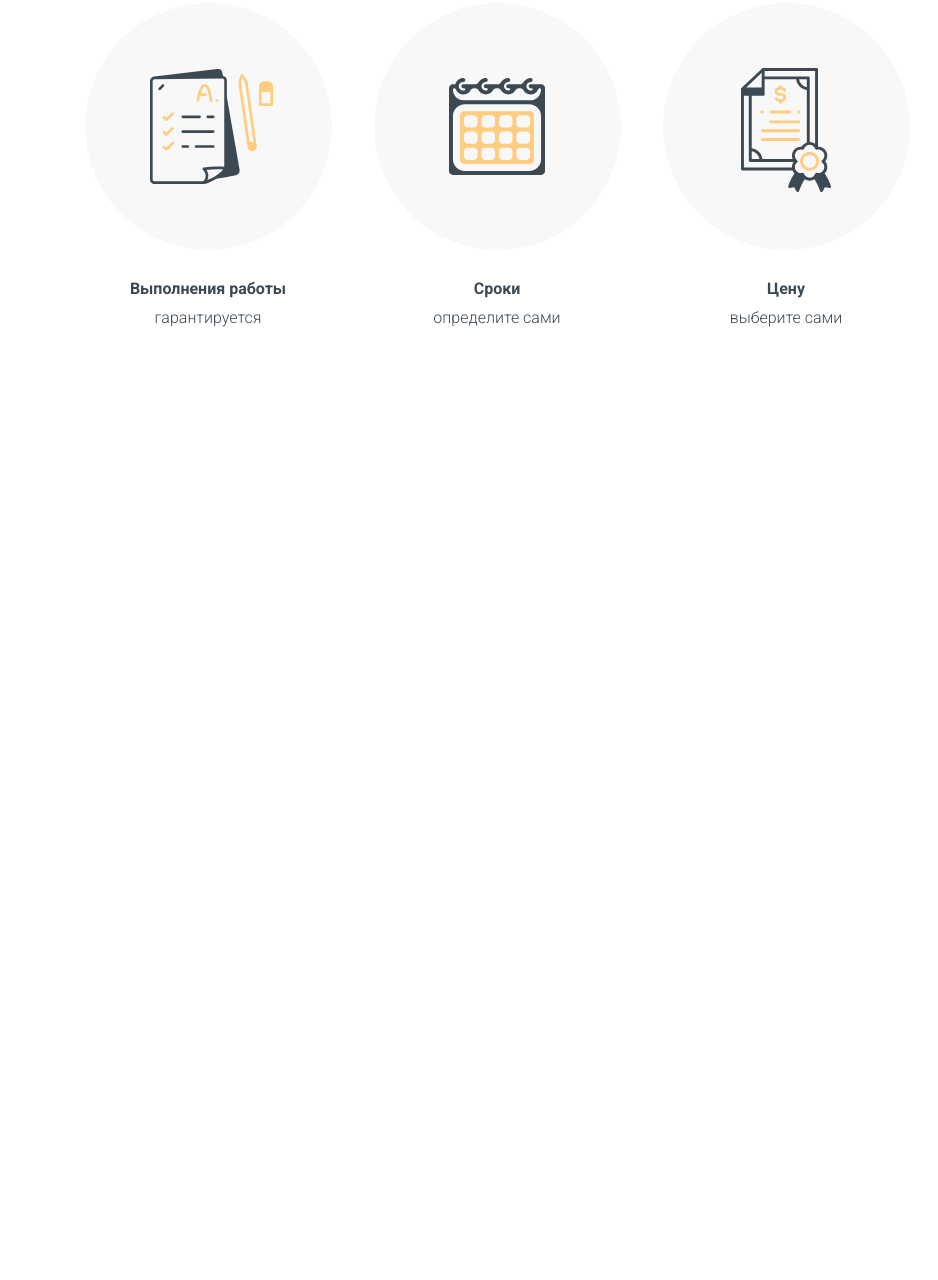
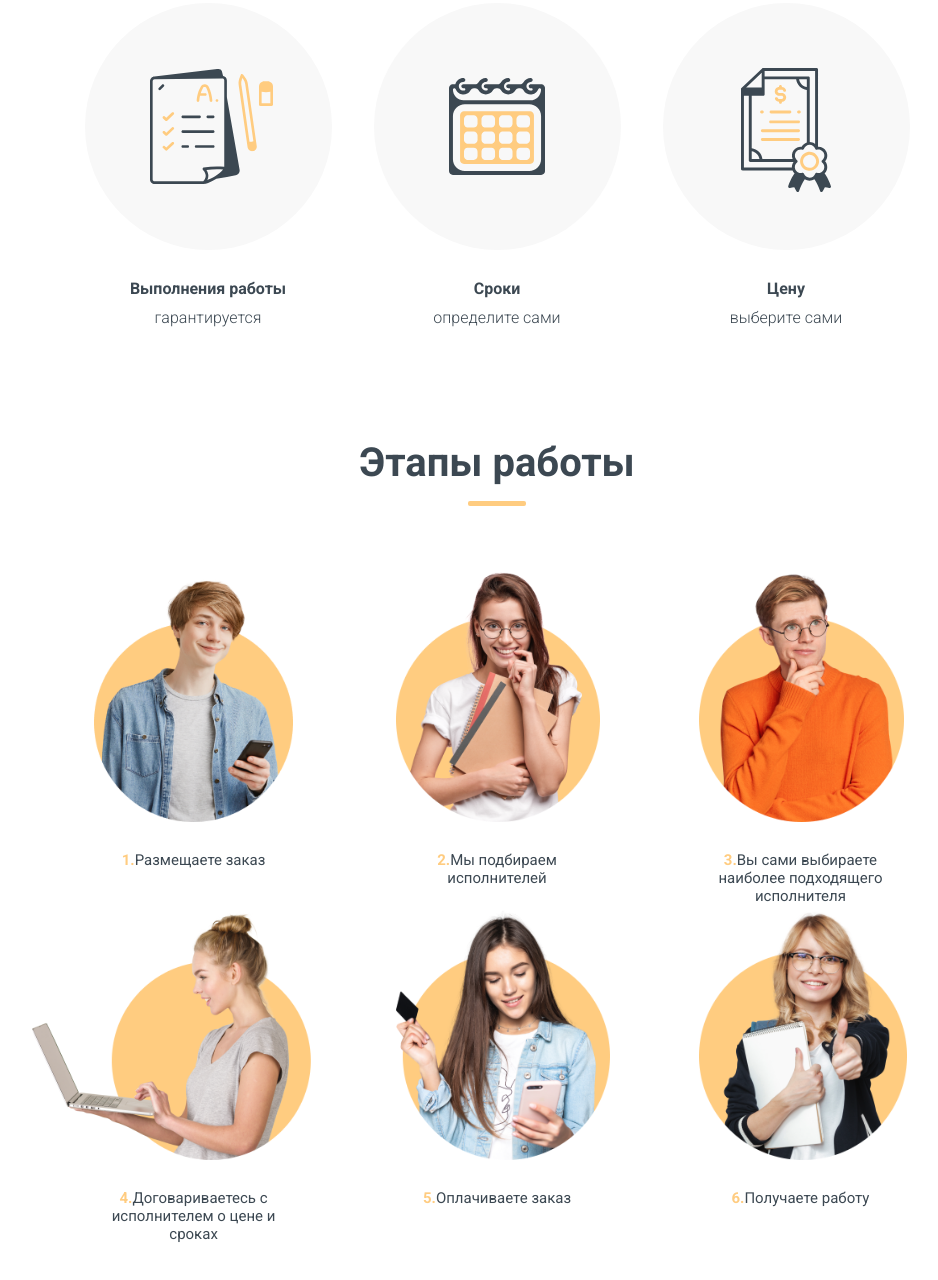
Before and after one commit to SaD-Pr0gEr/freelance_exchange_frontend, a plain HTML site: page index.html in a window 1280 px wide. Shown: the part 775-2055 px from the top of the page, without its empty margins (143-1081 px from the left). Before the commit the page ends 1153 px from the top, so only its background shows below. Drawn offline with Linux system fonts and the light colour scheme.

Commit message:
added steps

```diff
--- a/css/style.css
+++ b/css/style.css
@@ -1,6 +1,7 @@
 @import "header.css";
 @import "navbar.css";
 @import "benefits.css";
+@import "work-steps.css";
 
 * {
     font-family: Roboto, sans-serif;
@@ -58,3 +59,8 @@
 .padd-5 {
     padding: 5px;
 }
+
+.text-mid {
+    font-weight: normal;
+    font-size: 15px;
+}
--- /dev/null
+++ b/css/work-steps.css
@@ -0,0 +1,44 @@
+.steps-title {
+    padding: 15px;
+    font-size: 40px;
+}
+
+.steps-title + hr {
+    margin-bottom: 50px;
+}
+
+.work_steps {
+    padding: 30px;
+}
+
+.steps-items {
+    width: 70%;
+    display: flex;
+    justify-content: space-between;
+    flex-wrap: wrap;
+}
+
+.step-item {
+    width: 25%;
+}
+
+.step {
+    color: #FFCC80;
+    font-weight: bold;
+}
+
+.step-img {
+    margin-bottom: 20px;
+}
+
+.step-img img {
+    height: 250px;
+}
+
+.line-break {
+    width: 100%;
+}
+
+.specific-img {
+    margin-left: -60px;
+}
--- a/index.html
+++ b/index.html
@@ -73,5 +73,51 @@
             </div>
         </div>
     </section>
+
+    <section class="work_steps">
+        <div class="container text-center">
+            <h2 class="steps-title text-bold dark">Этапы работы</h2>
+            <hr class="line center">
+            <div class="container steps-items center">
+                <div class="step-item">
+                    <div class="step-img">
+                        <img src="img/step-1.png" alt="">
+                    </div>
+                    <p class="step-title text-mid dark padd-5"><span class="step">1.</span>Размещаете заказ</p>
+                </div>
+                <div class="step-item">
+                    <div class="step-img">
+                        <img src="img/step-2.png" alt="">
+                    </div>
+                    <p class="step-title text-mid dark padd-5"><span class="step">2.</span>Мы подбираем исполнителей</p>
+                </div>
+                <div class="step-item">
+                    <div class="step-img">
+                        <img src="img/step-3.png" alt="">
+                    </div>
+                    <p class="step-title text-mid dark padd-5"><span class="step">3.</span>Вы сами выбираете наиболее подходящего исполнителя</p>
+                </div>
+                <div class="line-break"></div>
+                <div class="step-item">
+                    <div class="step-img">
+                        <img src="img/step-4.png" class="specific-img" alt="">
+                    </div>
+                    <p class="step-title text-mid dark padd-5"><span class="step">4.</span>Договариваетесь с исполнителем о цене и сроках</p>
+                </div>
+                <div class="step-item">
+                    <div class="step-img">
+                        <img src="img/step-5.png" alt="">
+                    </div>
+                    <p class="step-title text-mid dark padd-5"><span class="step">5.</span>Оплачиваете заказ</p>
+                </div>
+                <div class="step-item">
+                    <div class="step-img">
+                        <img src="img/step-6.png" alt="">
+                    </div>
+                    <p class="step-title text-mid dark padd-5"><span class="step">6.</span>Получаете работу</p>
+                </div>
+            </div>
+        </div>
+    </section>
 </body>
 </html>
```
Also changed, not shown: img/step-1.png (added), img/step-2.png (added), img/step-3.png (added), img/step-4.png (added), img/step-5.png (added), img/step-6.png (added).
